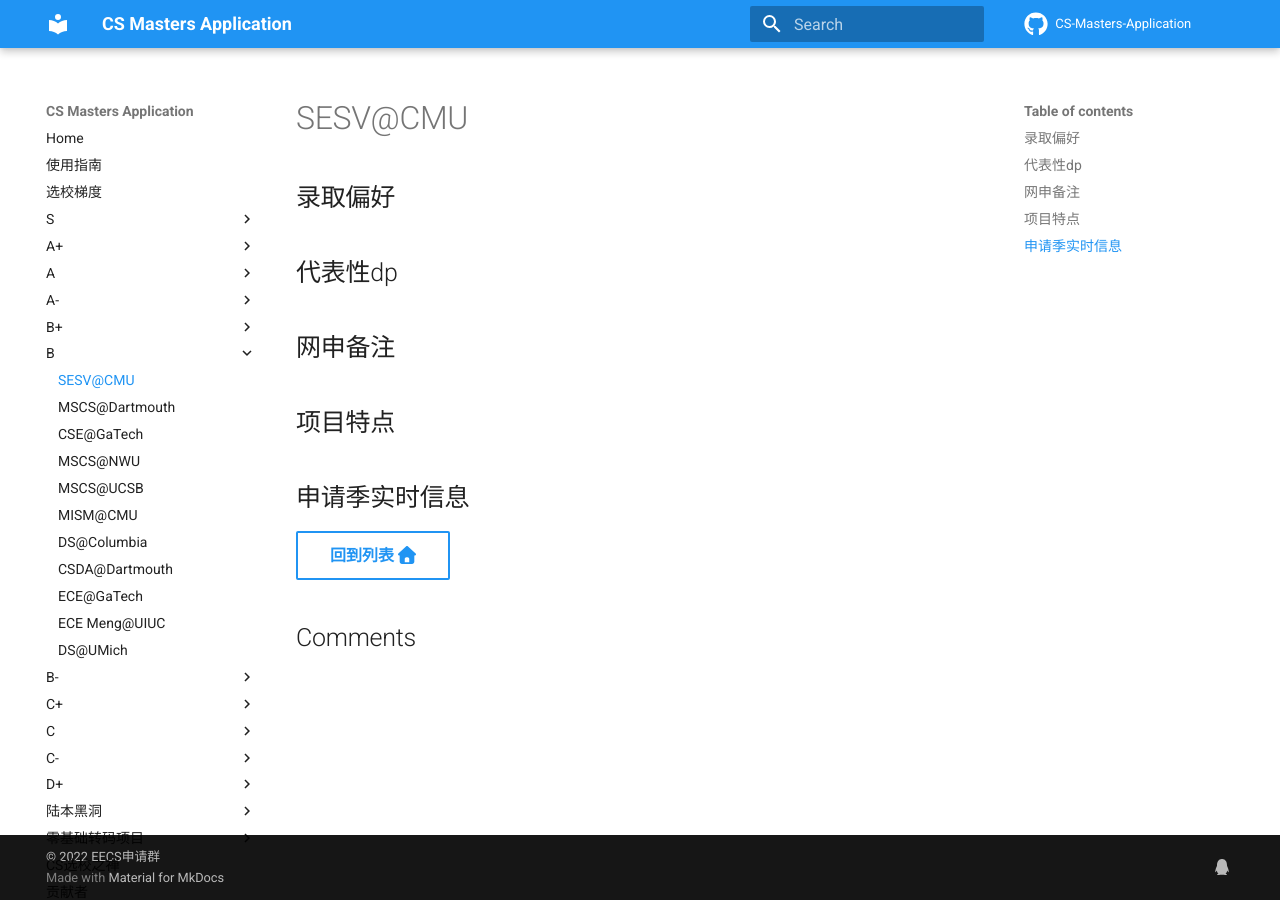
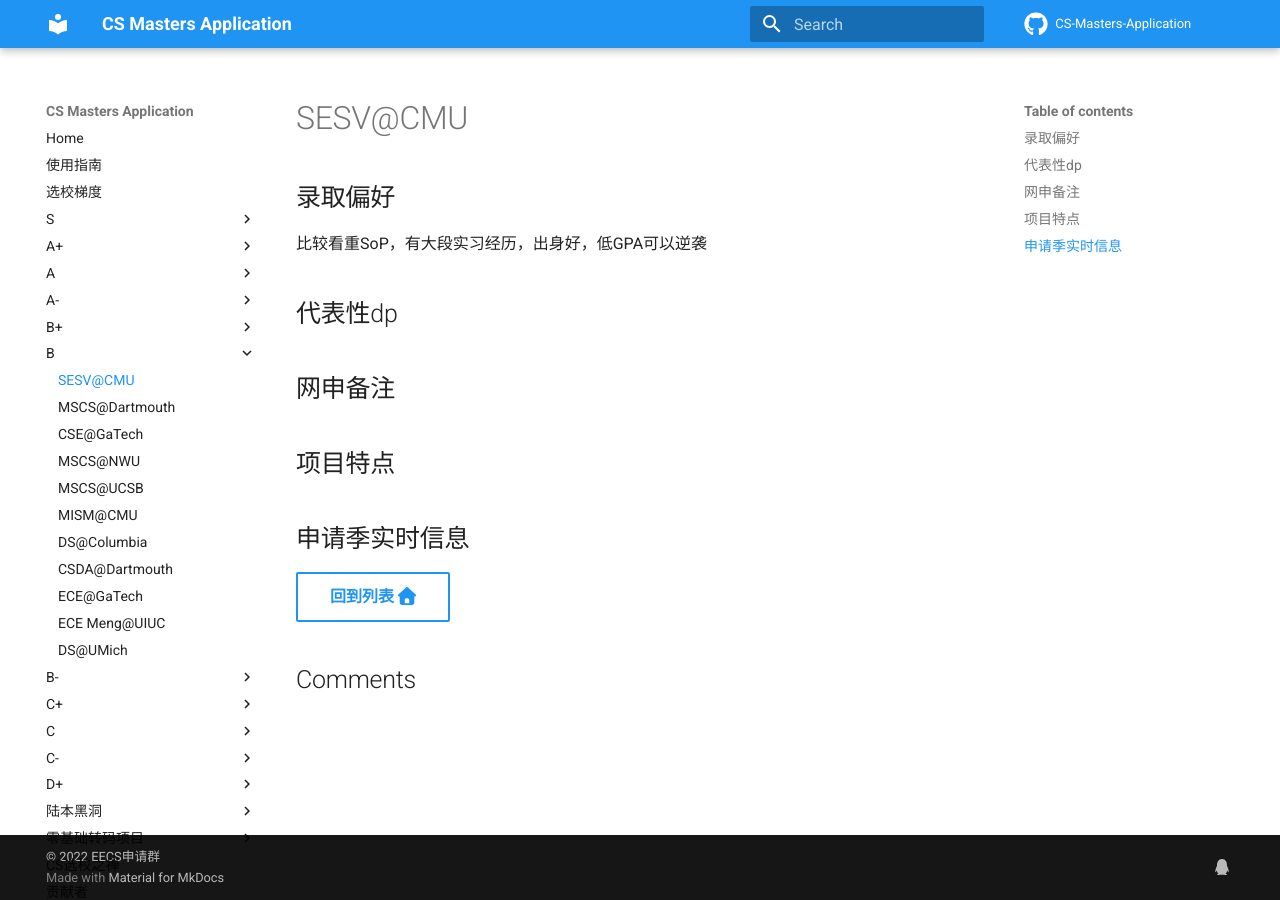
Before and after one commit to opencsapp/opencsapp.github.io, an MkDocs documentation site: the page built from docs/SESV@CMU.md, in a window 1280 px wide. Built offline with MkDocs 1.6.1 and Material for MkDocs 9.7.7, drawn with Linux system fonts in a browser that asks for light colours; comment, search, counter and statistics services are not loaded.

Commit message:
Update SESV@CMU.md

```diff
--- a/docs/SESV@CMU.md
+++ b/docs/SESV@CMU.md
@@ -1,5 +1,5 @@
 ## 录取偏好
-
+比较看重SoP，有大段实习经历，出身好，低GPA可以逆袭
 ## 代表性dp
 
 ## 网申备注
```
